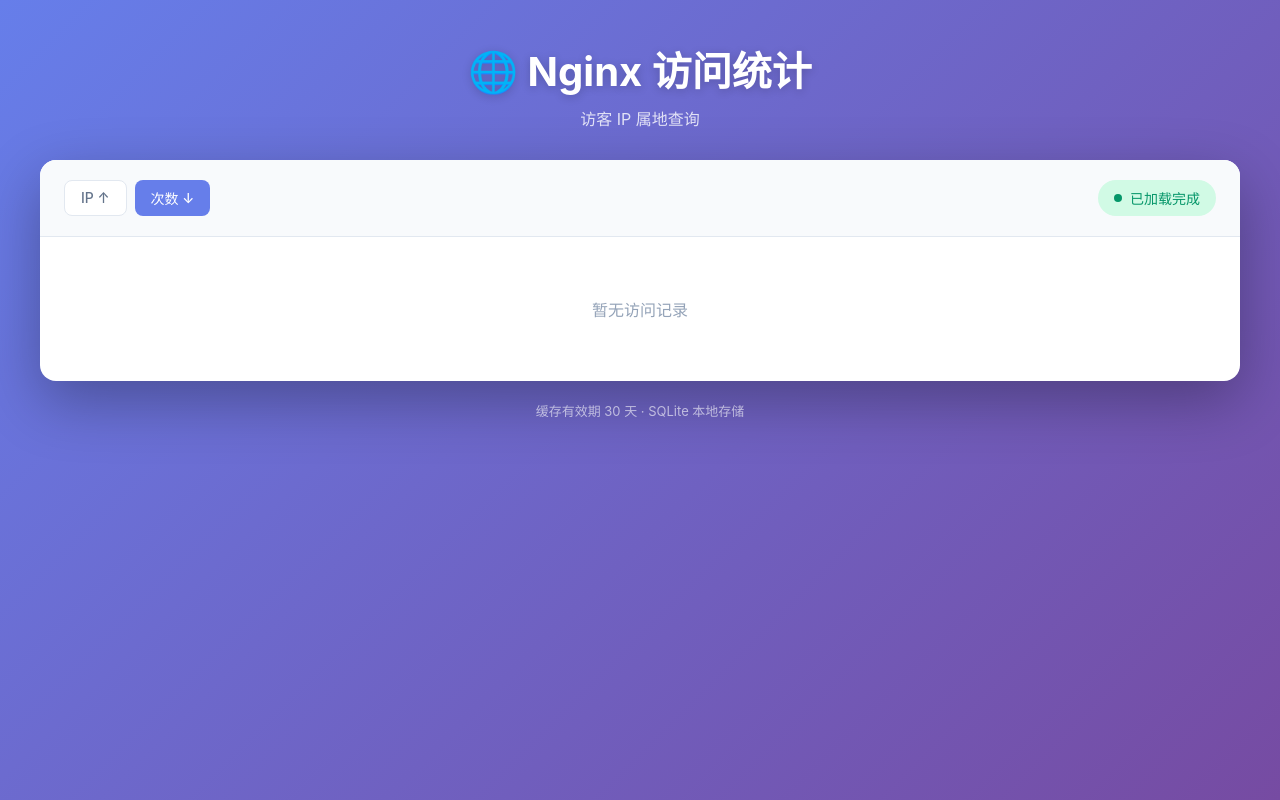
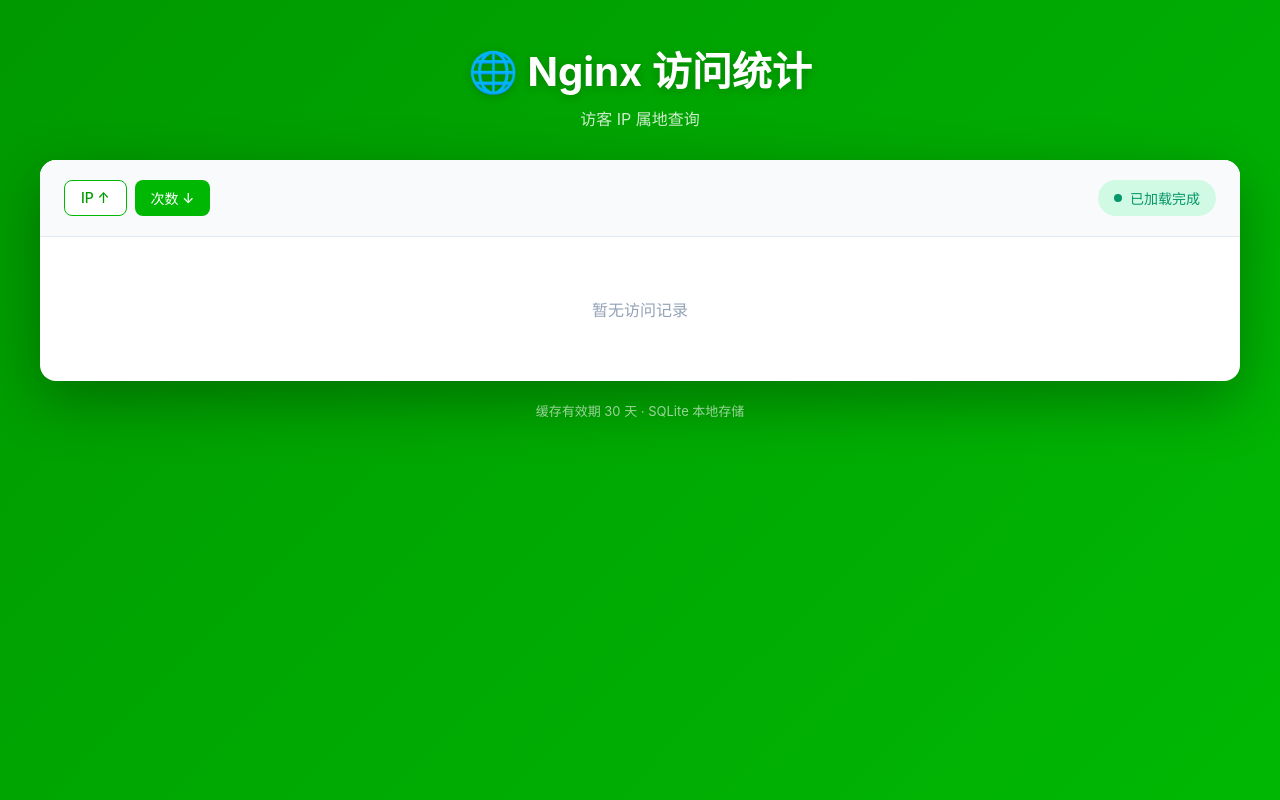
Before and after one commit to VincentZyuApps/nginx-report, a FastAPI app: page / in a window 1280 px wide. Run offline with FastAPI, Linux system fonts and the light colour scheme.

Commit message:
fix: 修改UI主题色为nginx绿色
- 将蓝紫渐变背景改为nginx绿色(#009900)
- 更新按钮选中状态颜色

```diff
--- a/py/templates/index.html
+++ b/py/templates/index.html
@@ -8,7 +8,7 @@
         * { margin: 0; padding: 0; box-sizing: border-box; }
         body {
             font-family: -apple-system, BlinkMacSystemFont, 'Segoe UI', Roboto, sans-serif;
-            background: linear-gradient(135deg, #667eea 0%, #764ba2 100%);
+            background: linear-gradient(135deg, #009900 0%, #00b804 100%);
             min-height: 100vh;
             padding: 40px 20px;
         }
@@ -62,18 +62,18 @@
         }
 
         .toolbar a.sort-active {
-            background: #667eea;
+            background: #00b804;
             color: white;
         }
 
         .toolbar a.sort-inactive {
             background: white;
-            color: #64748b;
-            border: 1px solid #e2e8f0;
+            color: #009900;
+            border: 1px solid #00b804;
         }
 
         .toolbar a.sort-inactive:hover {
-            background: #f1f5f9;
+            background: #e6fce6;
         }
 
         .status-badge {
```
